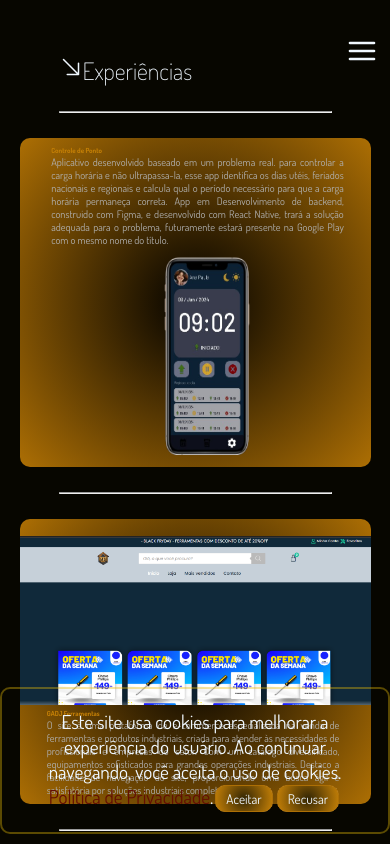
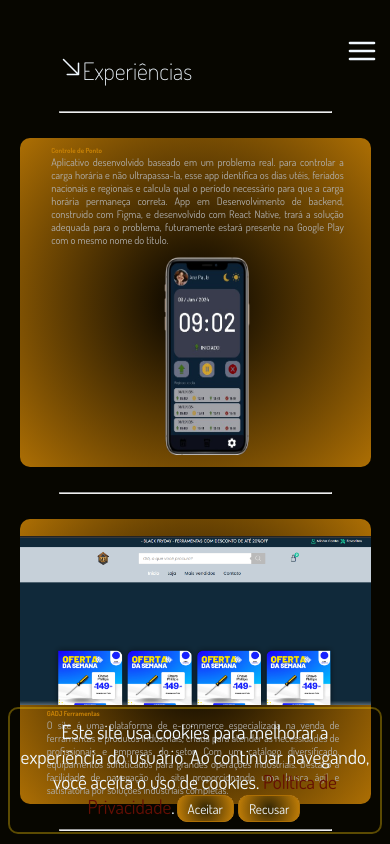
Before and after one commit to AndersonAPinto/react-portfolioPro, a React (Create React App) app: page /experience in a window 390 px wide. Built offline with nearby package versions, Linux system fonts and the light colour scheme; a web font is replaced by a local one.

Commit message:
update screen and cookies

```diff
--- a/src/components/Layout/dropdownmobile.css
+++ b/src/components/Layout/dropdownmobile.css
@@ -1,6 +1,6 @@
 @media (max-width: 520px) {
     .header ul{
-        font-size: 0.3em;
+        font-size: 0.5em;
         right: 1.5vw;
         width: auto;
         padding: 2px;
--- a/src/components/Layout/navBarStyleMobile.css
+++ b/src/components/Layout/navBarStyleMobile.css
@@ -43,7 +43,7 @@
 
     .text_alert {
         top: -25vh;
-        left: 0;
+        left: 2vw;
         /* Ajusta a posição para não ficar fora da tela */
     }
 
--- a/src/components/Layout/pagecookiemobile.css
+++ b/src/components/Layout/pagecookiemobile.css
@@ -3,6 +3,7 @@
         text-align: center;
         flex-wrap: wrap;
         right: 0;
-
+        padding: 10px;
+        margin: 0 2vw;
     }
 }
```
